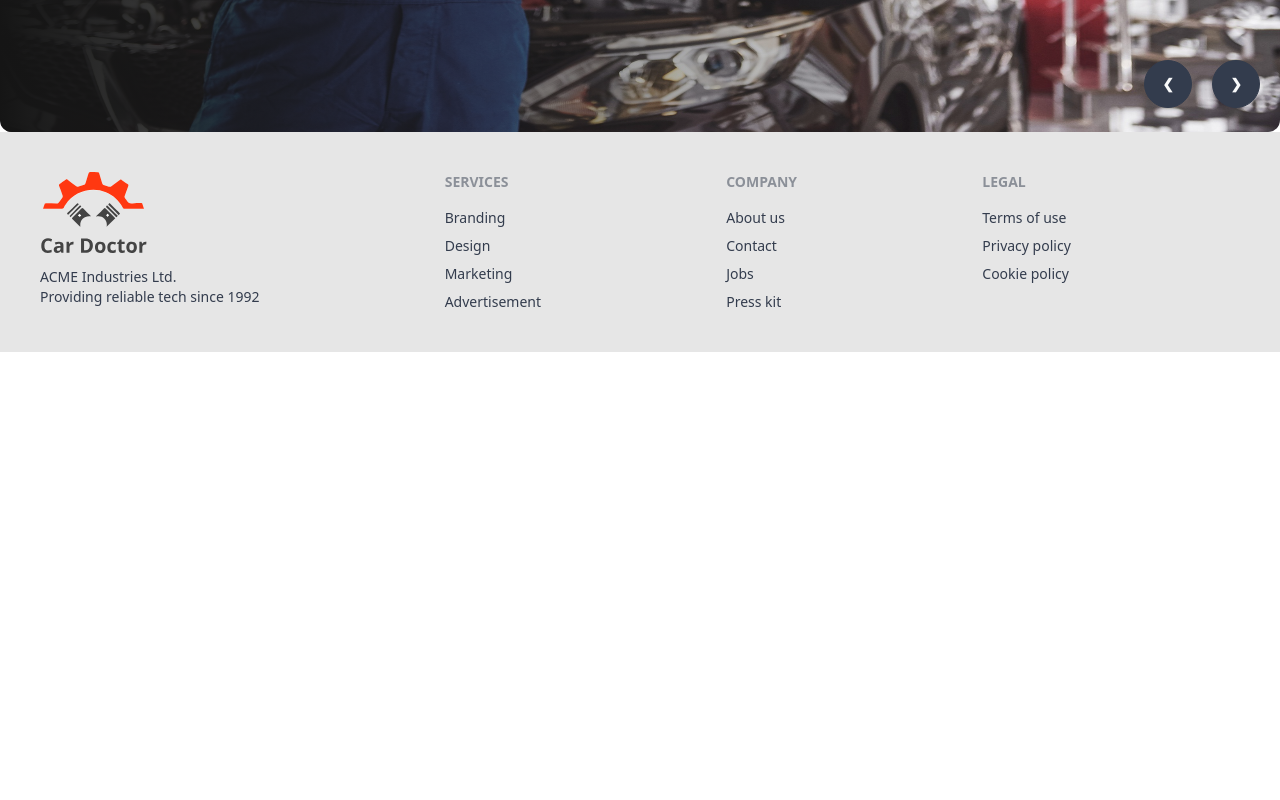
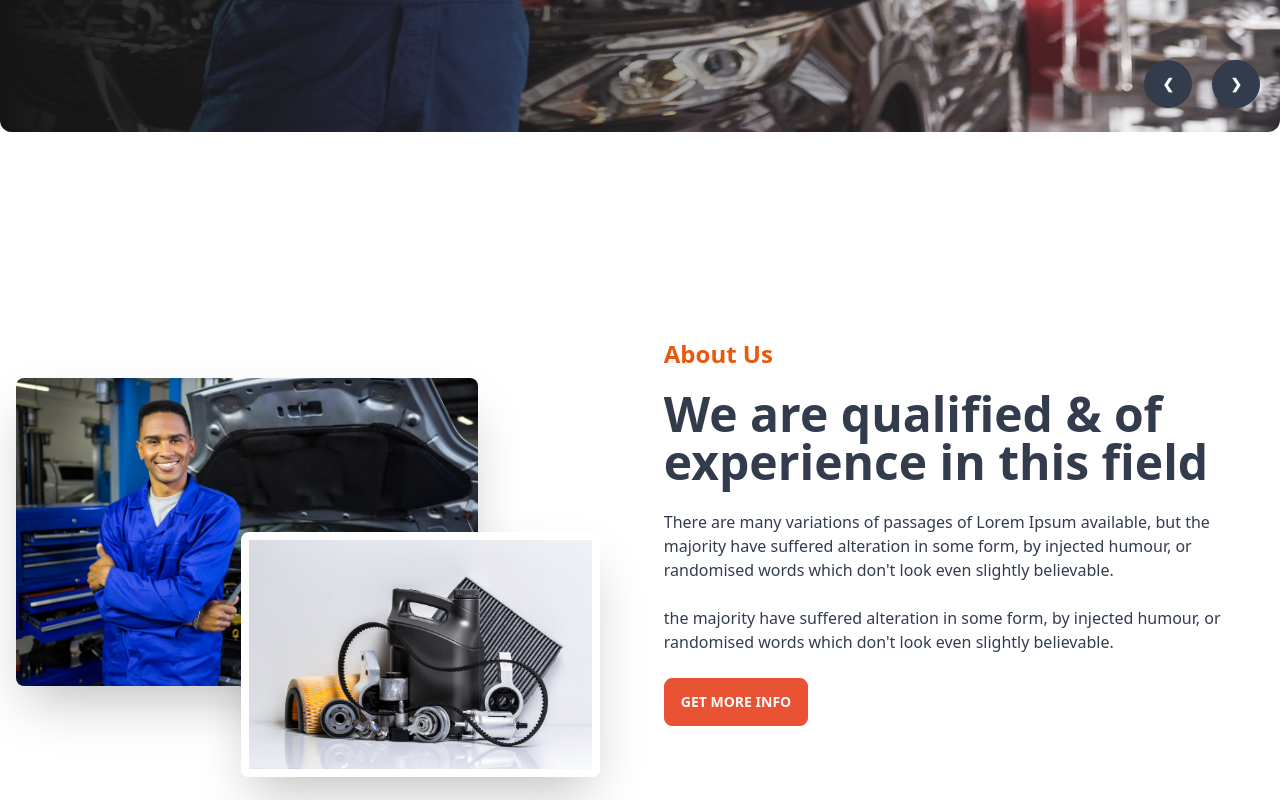
Before and after one commit to rifatsaown/car-doctor-client, a React (Vite) app: page / in a window 1280 px wide. Shown: the part 580-1380 px from the top of the page. Before the commit the page ends 932 px from the top, so only its background shows below. Built offline with nearby package versions, Linux system fonts and the light colour scheme.

Commit message:
about done

```diff
--- /dev/null
+++ b/src/pages/Home/About/About.jsx
@@ -0,0 +1,38 @@
+import parts from "../../../assets/images/about_us/parts.jpg";
+import person from "../../../assets/images/about_us/person.jpg";
+
+const About = () => {
+  return (
+    <div className="hero min-h-screen ">
+      <div className="hero-content flex-col lg:flex-row">
+        <div className="lg:w-1/2 relative">
+          <img src={person} className="w-3/4 rounded-lg shadow-2xl" />
+          <img
+            src={parts}
+            className="w-7/12 border-8 border-white absolute right-8 top-1/2 rounded-lg shadow-2xl"
+          />
+        </div>
+        <div className="lg:w-1/2 p-4">
+          <h3 className="text-2xl text-orange-600 font-bold mb-5">About Us</h3>
+          <h1 className="text-5xl font-bold">
+            We are qualified & of experience in this field
+          </h1>
+          <p className="py-6">
+            There are many variations of passages of Lorem Ipsum available, but
+            the majority have suffered alteration in some form, by injected
+            humour, or randomised words which don&#39;t look even slightly
+            believable.
+          </p>
+          <p className="mb-6">
+            the majority have suffered alteration in some form, by injected
+            humour, or randomised words which don&#39;t look even slightly
+            believable.
+          </p>
+          <button className="btn btn-accent">Get More Info</button>
+        </div>
+      </div>
+    </div>
+  );
+};
+
+export default About;
--- a/src/pages/Home/Home/Home.jsx
+++ b/src/pages/Home/Home/Home.jsx
@@ -1,3 +1,4 @@
+import About from "../About/About";
 import Banner from "../Banner/Banner";
 
 
@@ -5,6 +6,7 @@
     return (
         <div>
             <Banner/>
+            <About/>
         </div>
     );
 };
```
